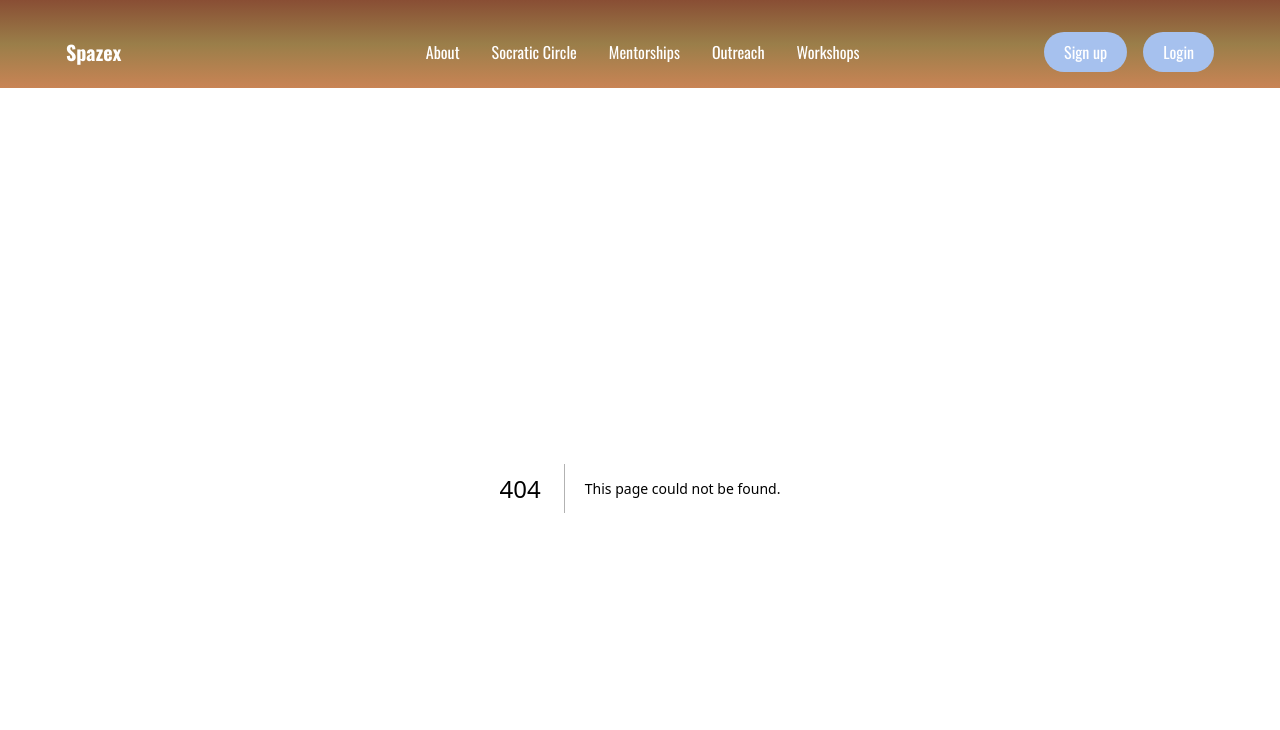
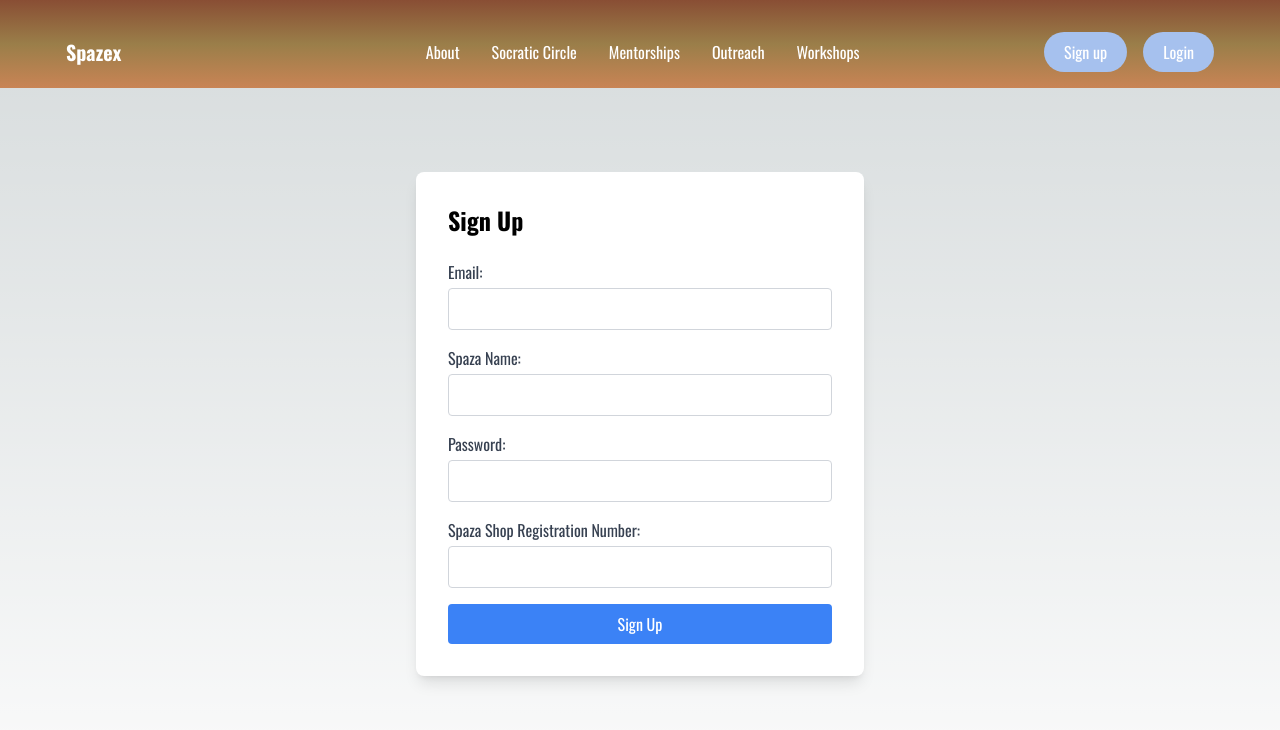
Before and after one commit to Jason-Joannou/Spazex, a Next.js app in the folder frontend/: page /signup in a window 1280 px wide. Before the commit this address had no page. Shown: the top 730 px of the page. Built offline with nearby package versions, Linux system fonts and the light colour scheme.

Commit message:
Added signup page

```diff
--- /dev/null
+++ b/frontend/app/signup/page.tsx
@@ -0,0 +1,100 @@
+"use client";
+import React, { useState } from 'react';
+import axios from 'axios';
+
+const SignupPage = () => {
+  const [formData, setFormData] = useState({
+    spaza_email: '',
+    spaza_name: '',
+    spaza_password: '',
+    spaza_reg_no: '',
+  });
+
+  const [error, setError] = useState('');
+  const [success, setSuccess] = useState('');
+
+  const handleChange = (e) => {
+    const { name, value } = e.target;
+    setFormData({
+      ...formData,
+      [name]: value,
+    });
+  };
+
+  const handleSubmit = async (e) => {
+    e.preventDefault();
+
+    try {
+      const response = await axios.post('http://127.0.0.1:8080/register_spaza', formData);
+      setSuccess('User created successfully!');
+      setError('');
+    } catch (error) {
+      setError(`There was an error creating the user. ${error}`);
+      setSuccess('');
+    }
+  };
+
+  return (
+    <div className="flex justify-center items-center min-h-screen pb-32">
+      <div className="bg-white p-8 rounded-lg shadow-lg w-full max-w-md">
+        <h2 className="text-2xl font-bold mb-6">Sign Up</h2>
+        {error && <p className="text-red-500">{error}</p>}
+        {success && <p className="text-green-500">{success}</p>}
+        <form onSubmit={handleSubmit}>
+          <div className="mb-4">
+            <label htmlFor="spaza_email" className="block text-gray-700">Email:</label>
+            <input
+              type="email"
+              id="spaza_email"
+              name="spaza_email"
+              className="w-full p-2 border border-gray-300 rounded mt-1"
+              value={formData.spaza_email}
+              onChange={handleChange}
+            />
+          </div>
+          <div className="mb-4">
+            <label htmlFor="spaza_name" className="block text-gray-700">Spaza Name:</label>
+            <input
+              type="text"
+              id="spaza_name"
+              name="spaza_name"
+              className="w-full p-2 border border-gray-300 rounded mt-1"
+              value={formData.spaza_name}
+              onChange={handleChange}
+            />
+          </div>
+          <div className="mb-4">
+            <label htmlFor="spaza_password" className="block text-gray-700">Password:</label>
+            <input
+              type="password"
+              id="spaza_password"
+              name="spaza_password"
+              className="w-full p-2 border border-gray-300 rounded mt-1"
+              value={formData.spaza_password}
+              onChange={handleChange}
+            />
+          </div>
+          <div className="mb-4">
+            <label htmlFor="spaza_reg_no" className="block text-gray-700">Spaza Shop Registration Number:</label>
+            <input
+              type="text"
+              id="spaza_reg_no"
+              name="spaza_reg_no"
+              className="w-full p-2 border border-gray-300 rounded mt-1"
+              value={formData.spaza_reg_no}
+              onChange={handleChange}
+            />
+          </div>
+          <button
+            type="submit"
+            className="bg-blue-500 text-white px-4 py-2 rounded hover:bg-blue-600 w-full"
+          >
+            Sign Up
+          </button>
+        </form>
+      </div>
+    </div>
+  );
+};
+
+export default SignupPage;
```
